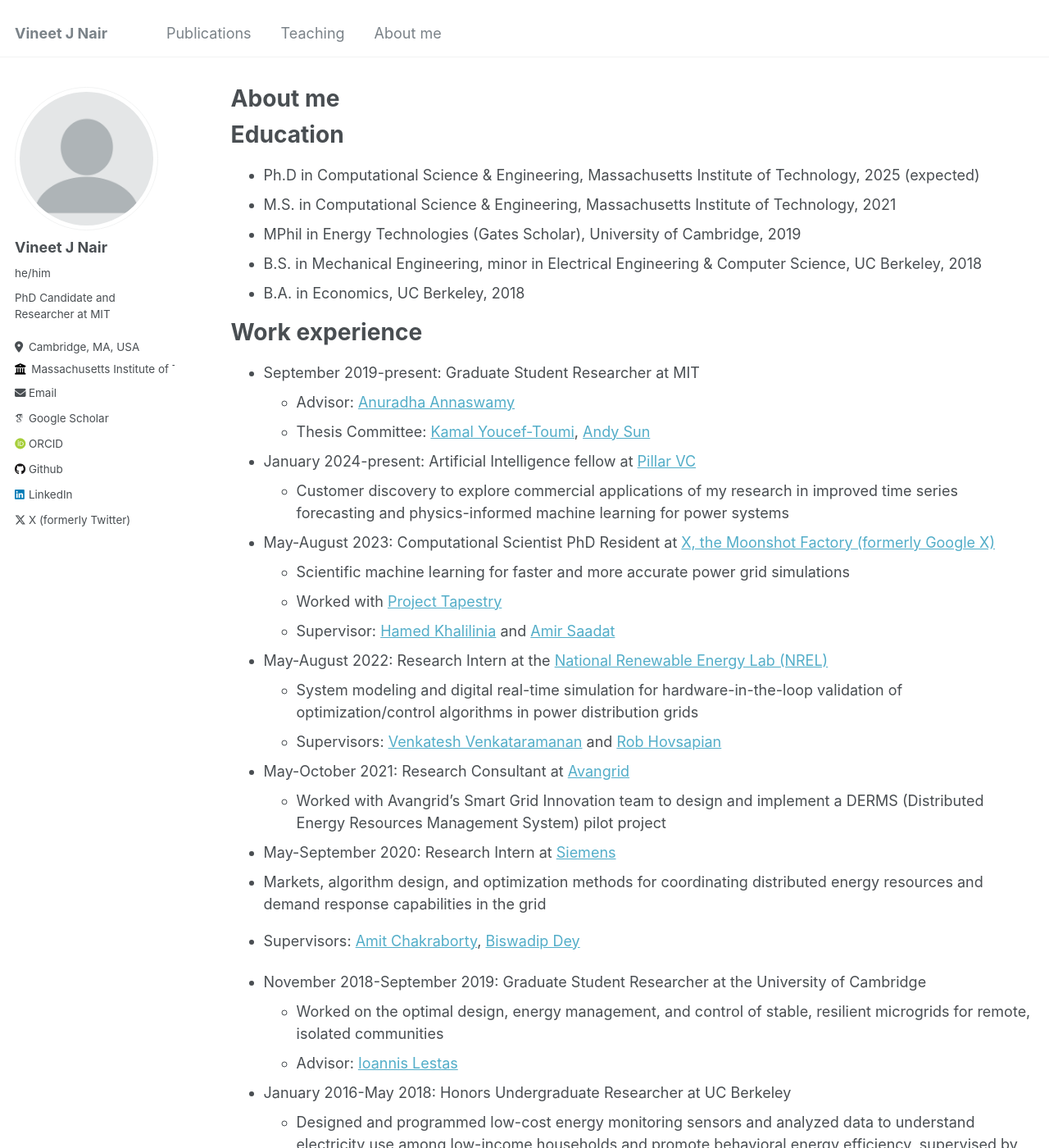
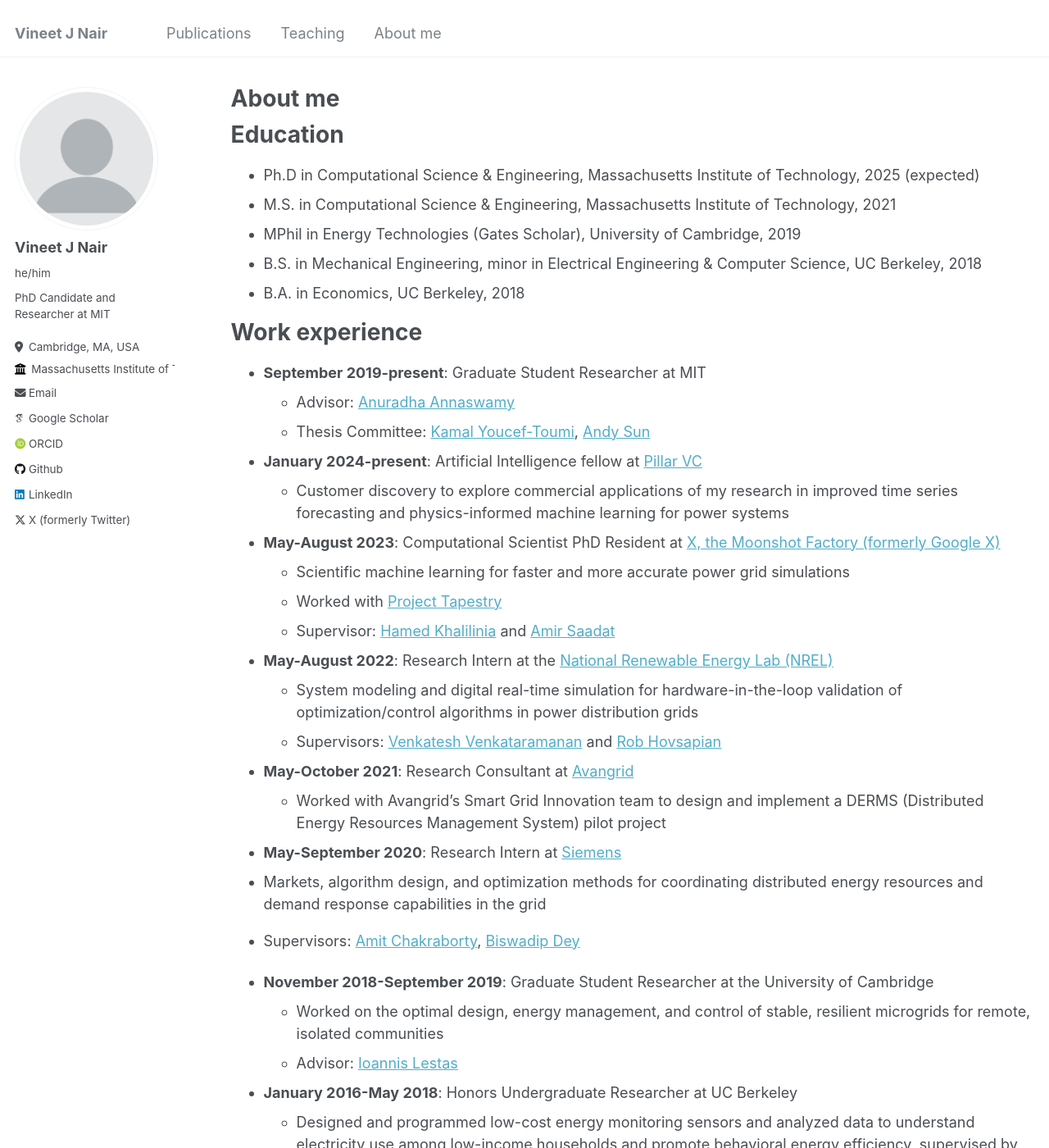
Before and after one commit to vineetjnair9/vineetjnair, a Jekyll site: the page built from _pages/cv.md, in a window 1280 px wide and 1400 px high. Shown: the whole window at 82% size. Built offline with Jekyll 4.4.1, drawn with Linux system fonts in a browser that asks for light colours; some web fonts are replaced.

Commit message:
Update cv.md

```diff
--- a/_pages/cv.md
+++ b/_pages/cv.md
@@ -19,34 +19,34 @@ Education
 
 Work experience
 ======
-* September 2019-present: Graduate Student Researcher at MIT
+* **September 2019-present**: Graduate Student Researcher at MIT
   * Advisor: [Anuradha Annaswamy](https://meche.mit.edu/people/faculty/aanna%40mit.edu)
   * Thesis Committee: [Kamal Youcef-Toumi](https://meche.mit.edu/people/faculty/YOUCEF@MIT.EDU), [Andy Sun](https://mitsloan.mit.edu/faculty/directory/andy-sun)
 
-* January 2024-present: Artificial Intelligence fellow at [Pillar VC](https://www.pillar.vc/)
+* **January 2024-present**: Artificial Intelligence fellow at [Pillar VC](https://www.pillar.vc/)
   * Customer discovery to explore commercial applications of my research in improved time series forecasting and physics-informed machine learning for power systems
 
-* May-August 2023: Computational Scientist PhD Resident at [X, the Moonshot Factory (formerly Google X)](https://x.company/)
+* **May-August 2023**: Computational Scientist PhD Resident at [X, the Moonshot Factory (formerly Google X)](https://x.company/)
   * Scientific machine learning for faster and more accurate power grid simulations
   * Worked with [Project Tapestry](https://x.company/projects/tapestry/)
   * Supervisor: [Hamed Khalilinia](https://scholar.google.com/citations?user=H0R1TaoAAAAJ&hl=en) and [Amir Saadat](https://stanford.edu/~asaadat/)
 
-* May-August 2022: Research Intern at the [National Renewable Energy Lab (NREL)](https://www.nrel.gov/)
+* **May-August 2022**: Research Intern at the [National Renewable Energy Lab (NREL)](https://www.nrel.gov/)
   * System modeling and digital real-time simulation for hardware-in-the-loop validation of optimization/control algorithms in power distribution grids
   * Supervisors: [Venkatesh Venkataramanan](https://scholar.google.com/citations?user=qToI5UcAAAAJ&hl=en) and [Rob Hovsapian](https://scholar.google.com/citations?user=k_eEuugAAAAJ&hl=en)
 
-* May-October 2021: Research Consultant at [Avangrid](https://www.avangrid.com/)
+* **May-October 2021**: Research Consultant at [Avangrid](https://www.avangrid.com/)
   *  Worked with Avangrid's Smart Grid Innovation team to design and implement a DERMS (Distributed Energy Resources Management System) pilot project
 
-*  May-September 2020: Research Intern at [Siemens](https://www.siemens.com/global/en.html)
+*  **May-September 2020**: Research Intern at [Siemens](https://www.siemens.com/global/en.html)
   * Markets, algorithm design, and optimization methods for coordinating distributed energy resources and demand response capabilities in the grid
   * Supervisors: [Amit Chakraborty](https://scholar.google.com/citations?user=1wxreSIAAAAJ&hl=en), [Biswadip Dey](https://d-biswa.github.io/)
 
-* November 2018-September 2019: Graduate Student Researcher at the University of Cambridge
+* **November 2018-September 2019**: Graduate Student Researcher at the University of Cambridge
   * Worked on the optimal design, energy management, and control of stable, resilient microgrids for remote, isolated communities
   * Advisor: [Ioannis Lestas](https://icl20.user.srcf.net/Ioannis_Lestas.htm)
 
-* January 2016-May 2018: Honors Undergraduate Researcher at UC Berkeley
+* **January 2016-May 2018**: Honors Undergraduate Researcher at UC Berkeley
   *  Designed and programmed low-cost energy monitoring sensors and analyzed data to understand electricity use among low-income households and promote behavioral energy efficiency, supervised by [Duncan Callaway](https://scholar.google.com/citations?user=Ugijg1wAAAAJ&hl=en) and [Kameshwar Poolla](https://www2.eecs.berkeley.edu/Faculty/Homepages/poolla.html)
   *  Studied optimization and centralized control of long-range electric vehicle charging scheduling along highway networks, supervised by [Claire Tomlin](https://people.eecs.berkeley.edu/~tomlin/)
   *  Studied impacts of temperature gradients on indoor air quality, supervised by [William Nazaroff](https://scholar.google.com/citations?user=U29LDuAAAAAJ&hl=en)
```
